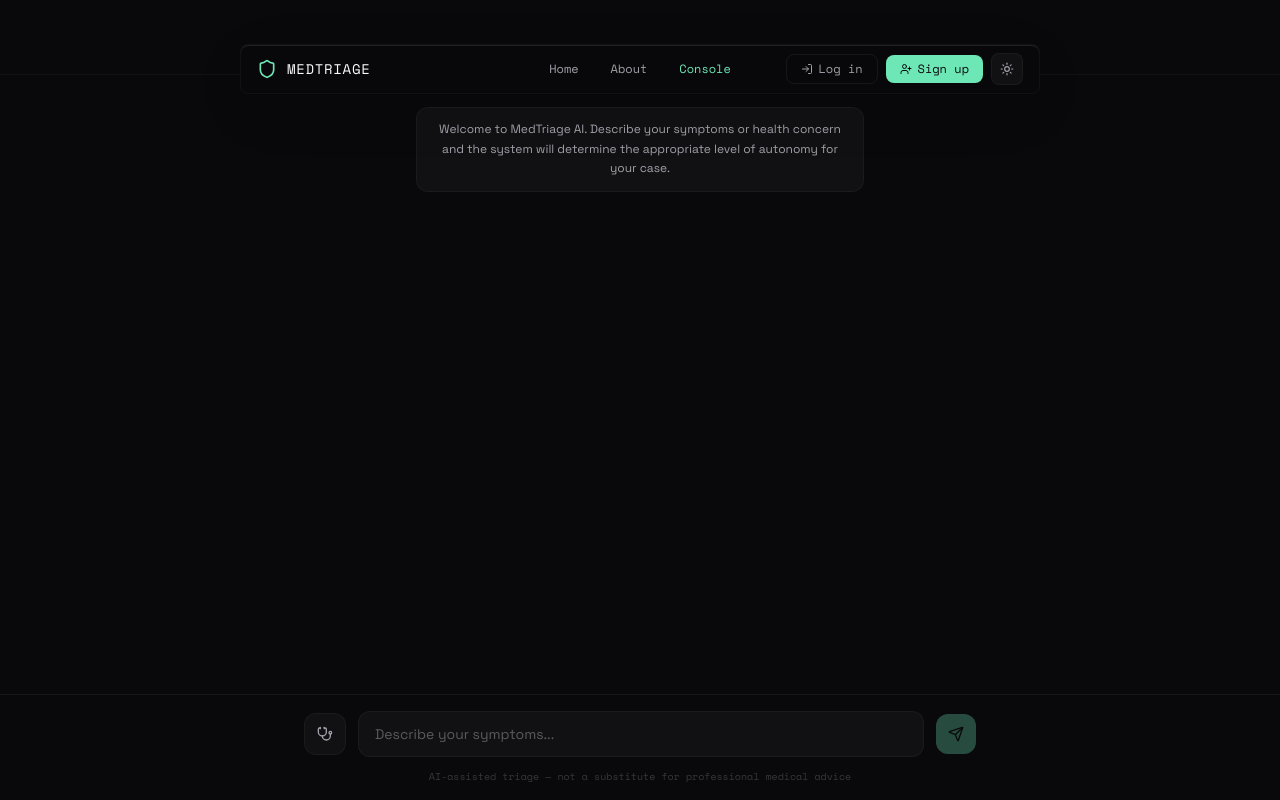
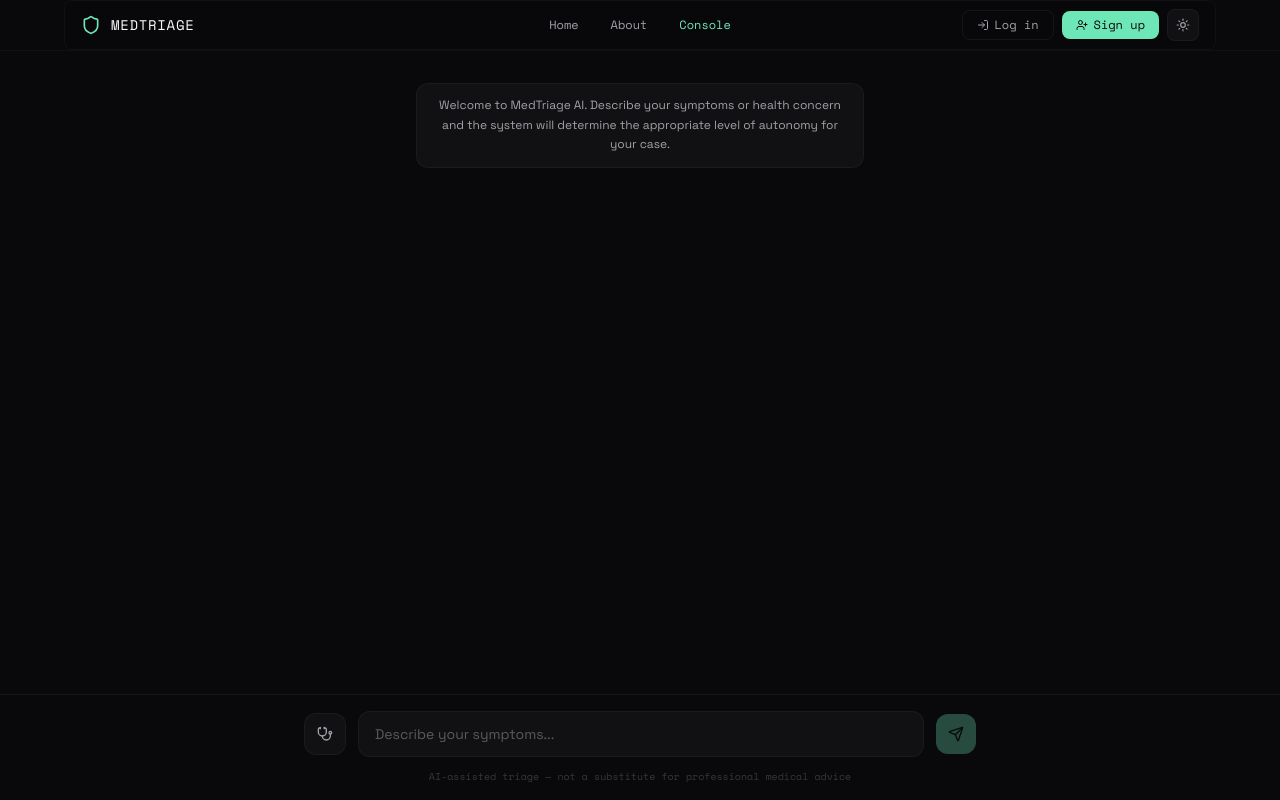
Before and after one commit to MedTriage/Frontend, a Next.js app: page /chat in a window 1280 px wide. Built offline with nearby package versions, Linux system fonts and the light colour scheme.

Commit message:
minor fixes and add rag

```diff
--- a/app/api/triage/route.ts
+++ b/app/api/triage/route.ts
@@ -87,6 +87,7 @@ export async function POST(request: NextRequest) {
       intent_type: data.intent_type,
       intent_confidence: data.intent_confidence,
       companion_output: data.companion_output,
+      rag_output: data.rag_output || null,
       triage_level: level,
     });
   } catch (error) {
--- a/app/chat/page.tsx
+++ b/app/chat/page.tsx
@@ -58,13 +58,42 @@ const TRIAGE_CONFIG = {
   },
 };
 
-// Simulated responses for Level 2 and Level 3 (agents not yet built)
-function simulateLevel2Response(): string {
-  return "Based on your symptoms, I've prepared a preliminary assessment and treatment recommendation. This includes a suggested prescription that requires verification by a licensed physician before it can be issued to you.\n\n📋 Preliminary Assessment:\n• Symptoms noted and categorized\n• Suggested treatment pathway identified\n• Prescription draft prepared\n\nThis recommendation has been sent to an available doctor for review. You'll be notified once verified.";
+// Simulated response for Level 3 (emergency agent not yet built)
+function simulateLevel3Response(): string {
+  return "⚠️ EMERGENCY DETECTED — This system is now locked for your safety.\n\nYour symptoms suggest a potentially life-threatening condition. Please call emergency services (911) immediately or proceed to the nearest emergency room.\n\nDo not wait. Time is critical.";
 }
 
-function simulateLevel3Response(): string {
-  return "⚠️ EMERGENCY DETECTED — This system is now locked for your safety.\n\nYour symptoms suggest a potentially life-threatening condition. Please call emergency services (911) immediately or proceed to the nearest emergency room.\n\nDo not wait. Time is critical.";
+interface RagOutput {
+  probable_diagnosis: string;
+  differentials: string[];
+  recommended_actions: string[];
+  citations: string[];
+  confidence: number;
+  sources_retrieved: number;
+}
+
+function formatRagOutput(rag: RagOutput): string {
+  const lines: string[] = [];
+
+  lines.push(`📋 Probable Diagnosis:\n${rag.probable_diagnosis}`);
+
+  if (rag.differentials?.length) {
+    lines.push(`\n🔍 Differential Considerations:\n${rag.differentials.map((d) => `  • ${d}`).join("\n")}`);
+  }
+
+  if (rag.recommended_actions?.length) {
+    lines.push(`\n✅ Recommended Actions:\n${rag.recommended_actions.map((a) => `  • ${a}`).join("\n")}`);
+  }
+
+  if (rag.citations?.length) {
+    lines.push(`\n📚 Sources:\n${rag.citations.map((c) => `  • ${c}`).join("\n")}`);
+  }
+
+  lines.push(`\nConfidence: ${(rag.confidence * 100).toFixed(0)}% · ${rag.sources_retrieved} sources retrieved`);
+
+  lines.push(`\nThis assessment has been sent to a physician for verification. You'll be notified once reviewed.`);
+
+  return lines.join("\n");
 }
 
 interface TriageAPIResponse {
@@ -72,6 +101,7 @@ interface TriageAPIResponse {
   intent_type: string;
   intent_confidence: number;
   companion_output: string;
+  rag_output: RagOutput | null;
   triage_level: TriageLevel;
 }
 
@@ -162,10 +192,13 @@ async function getTriageResponse(
       };
     }
 
-    // Level 2: use backend response if available, otherwise simulated
+    // Level 2: format RAG output from backend
     if (data.triage_level === 2) {
+      const content = data.rag_output
+        ? formatRagOutput(data.rag_output)
+        : data.companion_output || "Clinical assessment pending — awaiting RAG pipeline response.";
       return {
-        content: data.companion_output || simulateLevel2Response(),
+        content,
         level: 2,
         intentType: data.intent_type,
         confidence: data.intent_confidence,
@@ -251,8 +284,8 @@ function fallbackClassify(input: string): { content: string; level: TriageLevel
     return { level: 3, content: simulateLevel3Response() };
   }
 
-  // Everything else is clinical → Level 2
-  return { level: 2, content: simulateLevel2Response() };
+  // Everything else is clinical → Level 2 (fallback — no RAG data available offline)
+  return { level: 2, content: "Clinical query detected. Unable to reach the triage backend for a full RAG assessment. Please ensure the server is running and try again." };
 }
 
 export default function ChatPage() {
--- a/app/components/ui/resizable-navbar.tsx
+++ b/app/components/ui/resizable-navbar.tsx
@@ -67,13 +67,13 @@ export const NavbarRoot = ({ children, className, alwaysVisible = false }: Navba
   return (
     <motion.div
       ref={ref}
-      className={cn("sticky inset-x-0 top-0 z-50 w-full pt-6", className)}
+      className={cn("sticky inset-x-0 top-0 z-50 w-full", !alwaysVisible && "pt-6", className)}
     >
       {React.Children.map(children, (child) =>
         React.isValidElement(child)
           ? React.cloneElement(
-              child as React.ReactElement<{ visible?: boolean }>,
-              { visible }
+              child as React.ReactElement<{ visible?: boolean; alwaysVisible?: boolean }>,
+              { visible, alwaysVisible }
             )
           : child
       )}
@@ -83,16 +83,16 @@ export const NavbarRoot = ({ children, className, alwaysVisible = false }: Navba
 
 /* ─── NavBody (desktop) ─── */
 
-export const NavBody = ({ children, className, visible }: NavBodyProps) => {
+export const NavBody = ({ children, className, visible, alwaysVisible }: NavBodyProps & { alwaysVisible?: boolean }) => {
   return (
     <motion.div
       animate={{
         backdropFilter: visible ? "blur(12px)" : "none",
-        boxShadow: visible
+        boxShadow: visible && !alwaysVisible
           ? "0 0 24px rgba(34,42,53,0.06), 0 1px 1px rgba(0,0,0,0.05), 0 0 0 1px rgba(34,42,53,0.04), 0 0 4px rgba(34,42,53,0.08), 0 16px 68px rgba(47,48,55,0.05), 0 1px 0 rgba(255,255,255,0.1) inset"
           : "none",
-        width: visible ? "55%" : "100%",
-        y: visible ? 20 : 0,
+        width: alwaysVisible ? "100%" : visible ? "55%" : "100%",
+        y: alwaysVisible ? 0 : visible ? 20 : 0,
       }}
       transition={{ type: "spring", stiffness: 200, damping: 50 }}
       style={{ minWidth: "800px" }}
```
